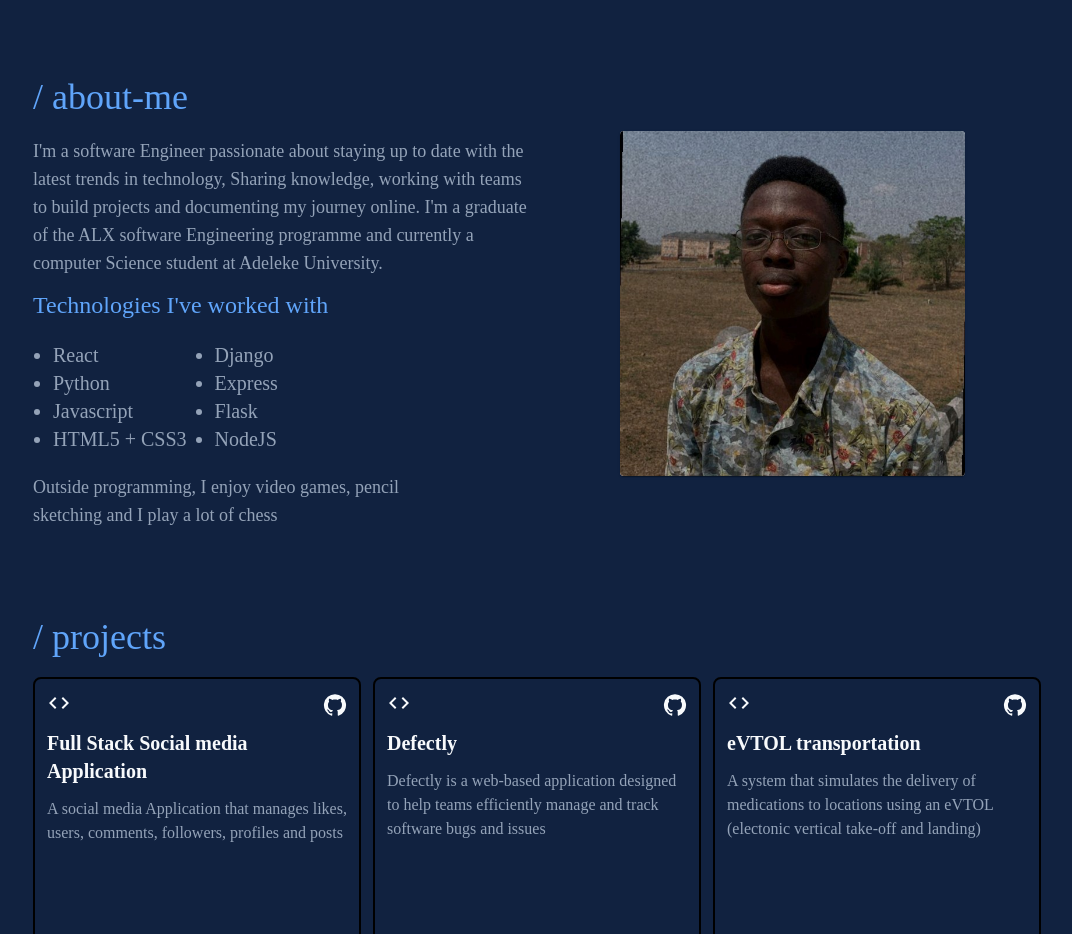
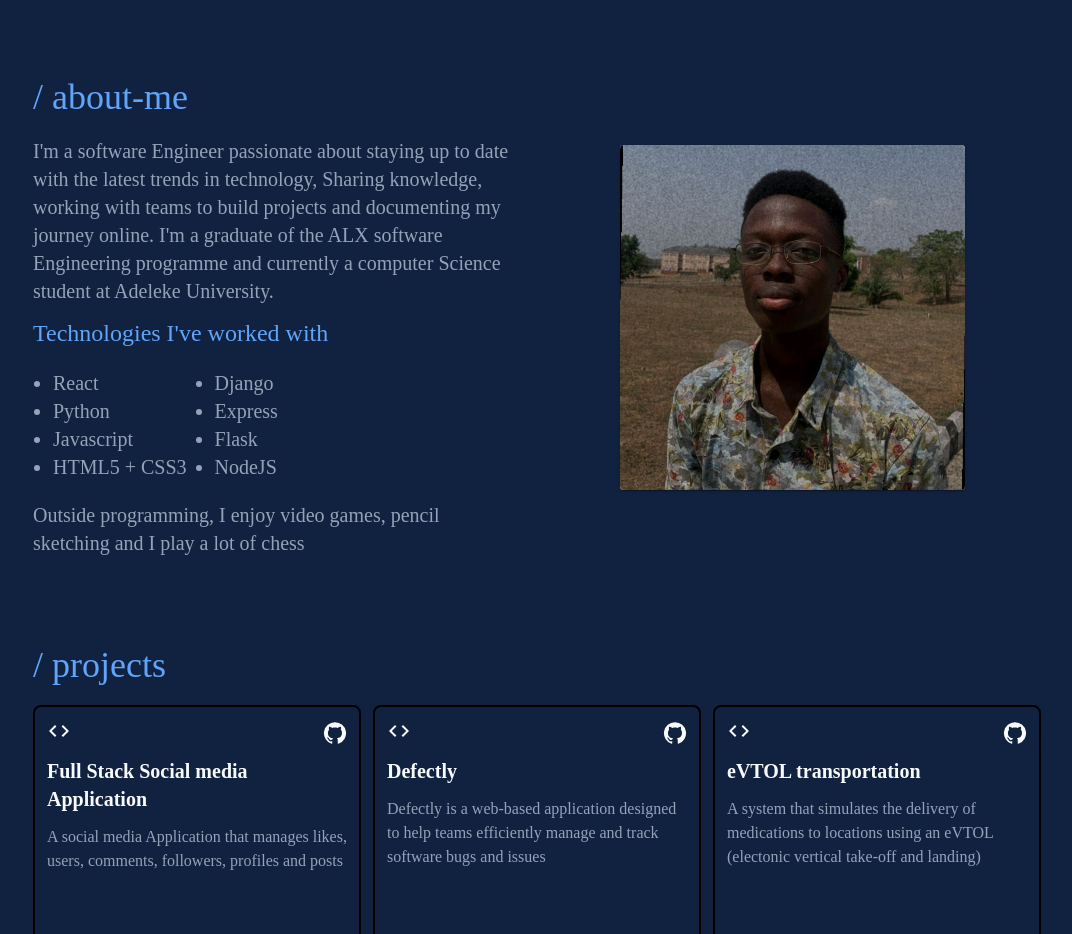
Before and after one commit to Osigelialex/My-Portfolio, a React (Vite) app: page / in a window 1280 px wide. Shown: the part 880-1814 px from the top of the page, without its empty margins (103-1175 px from the left). Built offline with nearby package versions, Linux system fonts and the light colour scheme; a web font is replaced by a local one.

Commit message:
removed gif and update ui

```diff
--- a/src/Components/about.jsx
+++ b/src/Components/about.jsx
@@ -34,7 +34,7 @@ export default function About() {
           <h1 className="text-blue-400 my-5 sm:text-4xl text-2xl">
             / about-me
           </h1>
-          <p className="text-slate-400 leading-loose w-full sm:text-lg text-md">
+          <p className="text-slate-400 leading-loose w-full sm:text-xl text-lg">
             I'm a software Engineer passionate about staying up to date with the
             latest trends in technology, Sharing knowledge, working with teams
             to build projects and documenting my journey online. I'm a graduate
@@ -58,7 +58,7 @@ export default function About() {
               <li>NodeJS</li>
             </ul>
           </div>
-          <p className="leading-loose text-slate-400 sm:text-lg sm:w-5/6 text-md sm:mb-5 mb-10">
+          <p className="leading-loose text-slate-400 sm:text-xl text-lg sm:w-5/6 text-md sm:mb-5 mb-10">
             Outside programming, I enjoy video games, pencil sketching and I
             play a lot of chess
           </p>
```
